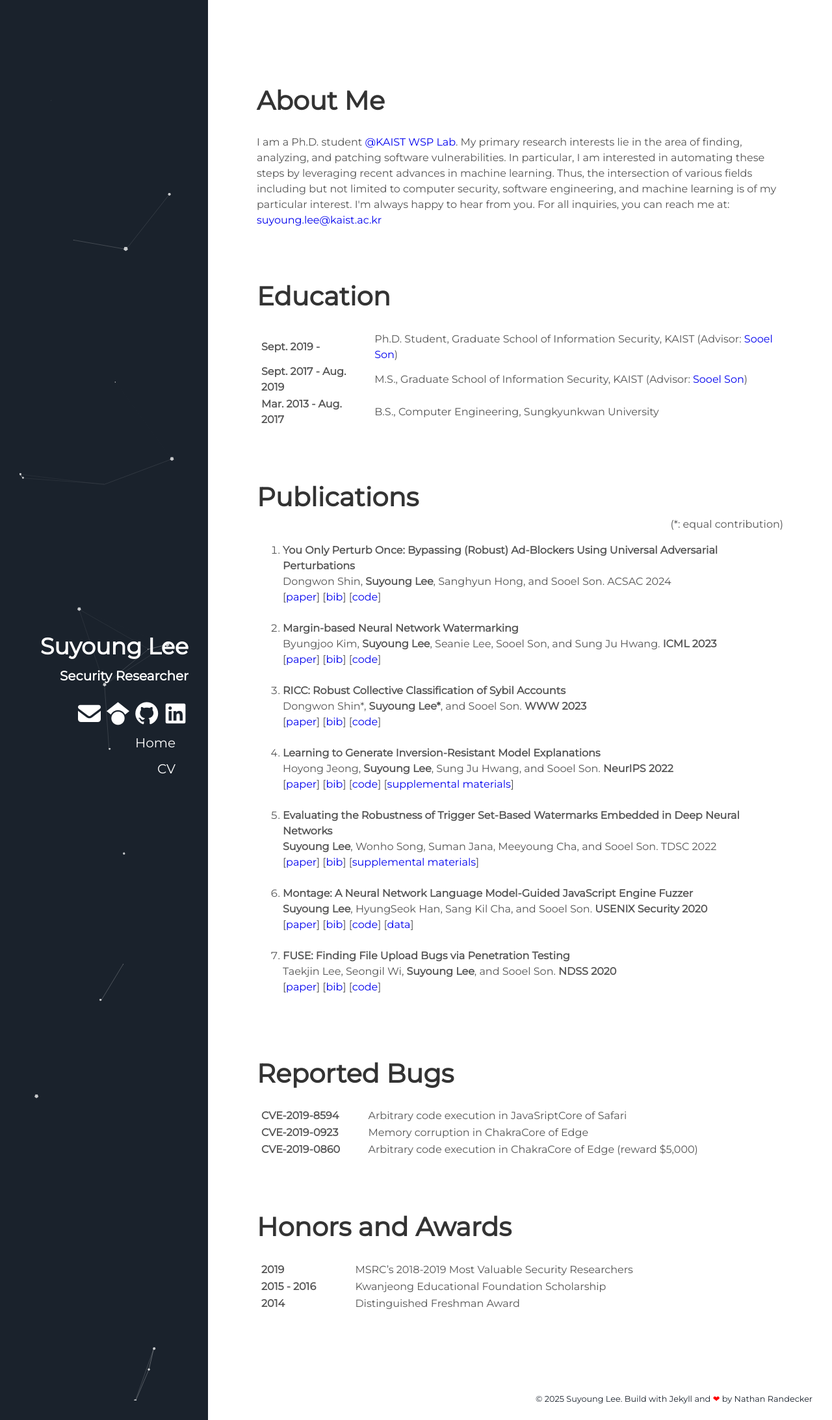
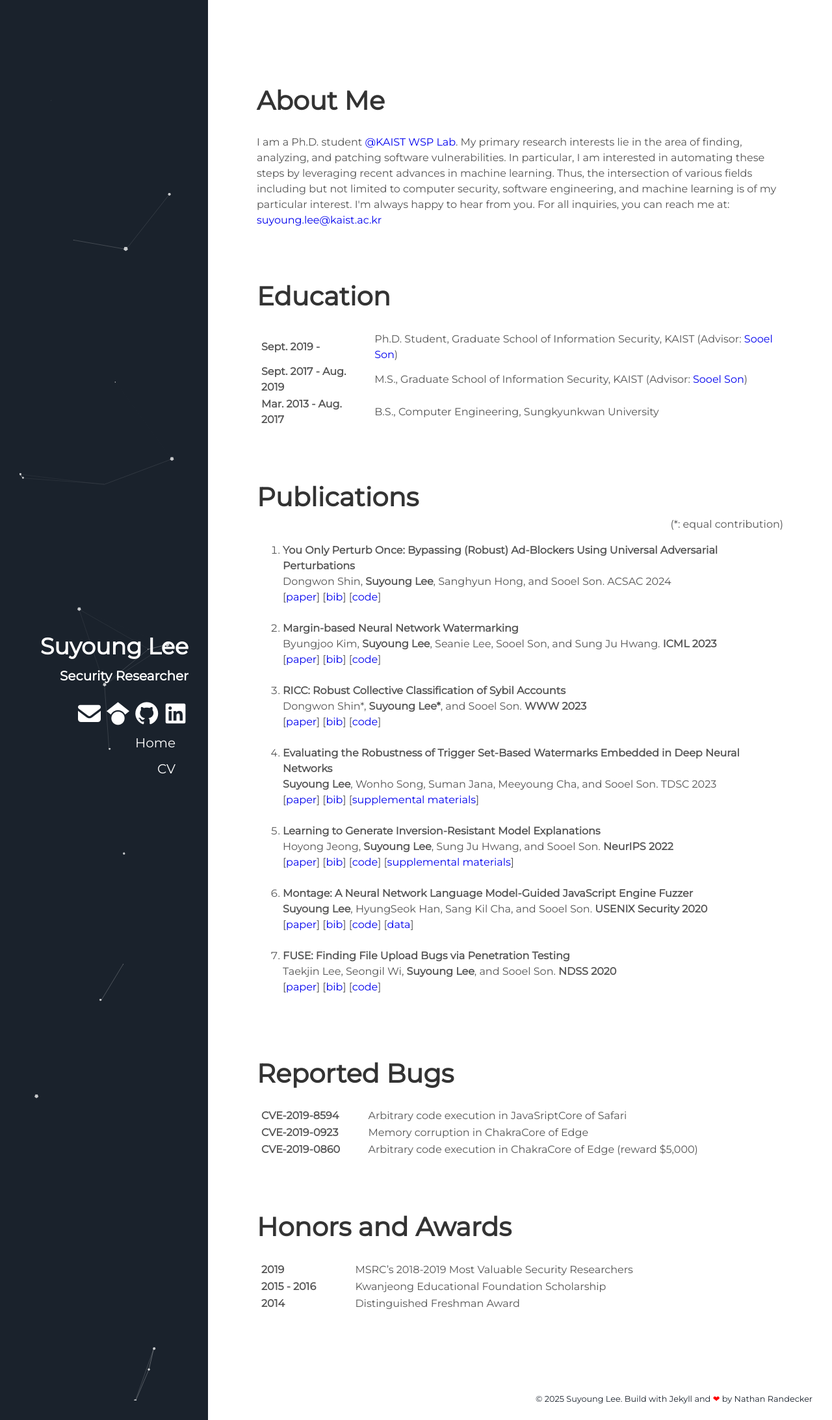
Before and after one commit to leeswimming/leeswimming.github.io, a Jekyll site: the page built from index.html, in a window 1280 px wide. Shown: the whole page at 65% size. Built offline with Jekyll 4.4.1, drawn with Linux system fonts in a browser that asks for light colours; nearby versions of some CDN libraries; some of the changed lines change nothing that is shown.

Commit message:
Fix typo

```diff
--- a/_data/publications.yml
+++ b/_data/publications.yml
@@ -19,6 +19,14 @@
   bib: /bibtex/shin-www23.bib
   code: https://github.com/WSP-LAB/RICC
 
+- title: "Evaluating the Robustness of Trigger Set-Based Watermarks Embedded in Deep Neural Networks"
+  authors: <strong>Suyoung Lee</strong>, Wonho Song, Suman Jana, Meeyoung Cha, and Sooel Son.
+  venue: TDSC 2023
+  link: /papers/lee-tdsc23.pdf
+  sup: /papers/lee-tdsc23-sup.pdf
+  bib: /bibtex/lee-tdsc23.bib
+  code:
+
 - title: "Learning to Generate Inversion-Resistant Model Explanations"
   authors: Hoyong Jeong, <strong>Suyoung Lee</strong>, Sung Ju Hwang, and Sooel Son.
   venue: <strong>NeurIPS 2022</strong>
@@ -26,14 +34,6 @@
   sup: /papers/jeong-neurips22-sup.pdf
   bib: /bibtex/jeong-neurips22.bib
   code: https://github.com/WSP-LAB/GNIME
-
-- title: "Evaluating the Robustness of Trigger Set-Based Watermarks Embedded in Deep Neural Networks"
-  authors: <strong>Suyoung Lee</strong>, Wonho Song, Suman Jana, Meeyoung Cha, and Sooel Son.
-  venue: TDSC 2022
-  link: /papers/lee-tdsc22.pdf
-  sup: /papers/lee-tdsc22-sup.pdf
-  bib: /bibtex/lee-tdsc22.bib
-  code:
 
 - title: "Montage: A Neural Network Language Model-Guided JavaScript Engine Fuzzer"
   authors: <strong>Suyoung Lee</strong>, HyungSeok Han, Sang Kil Cha, and Sooel Son.
```
Also changed, not shown: bibtex/lee-tdsc23.bib.html (renamed from bibtex/lee-tdsc22.bib.html), 3 other files.
